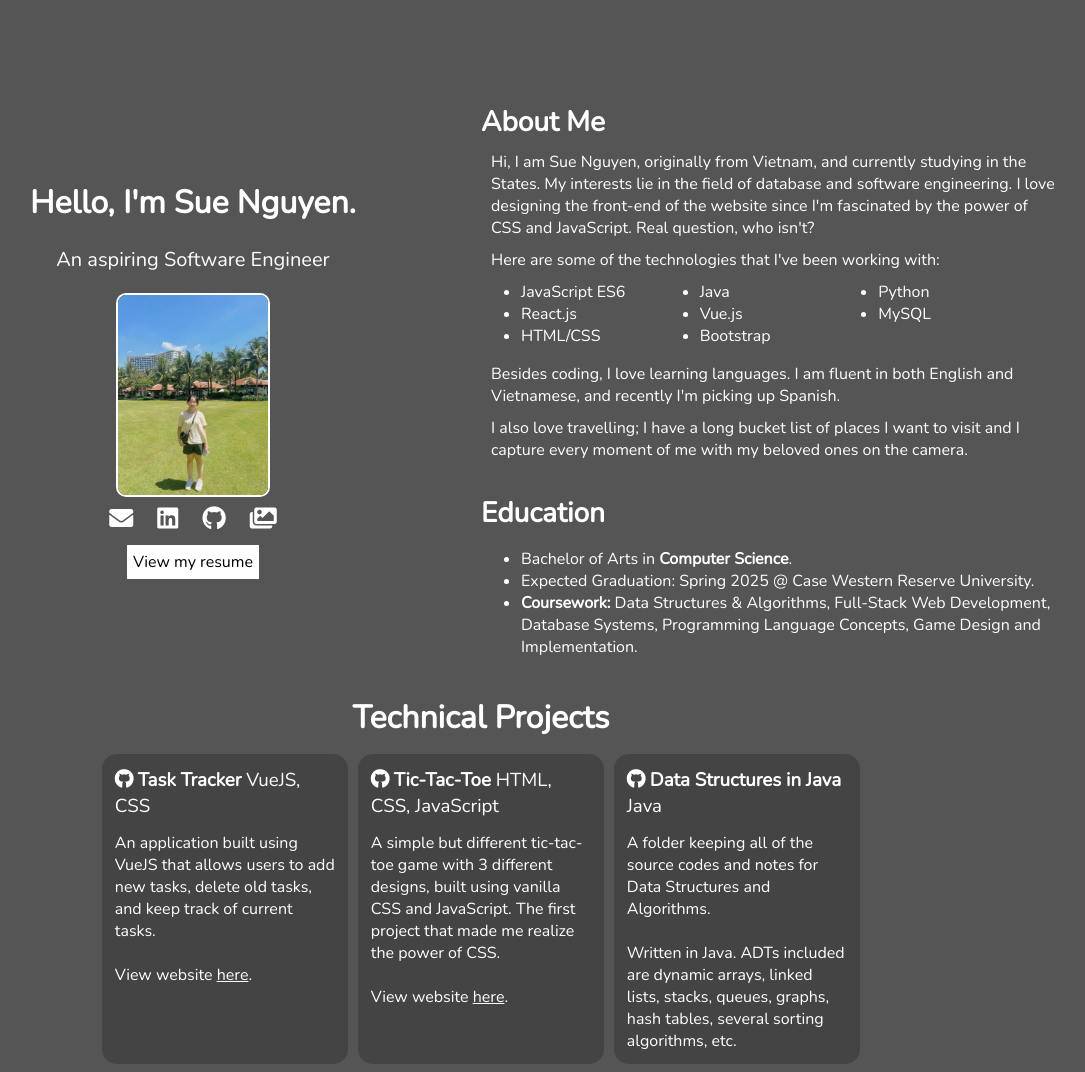
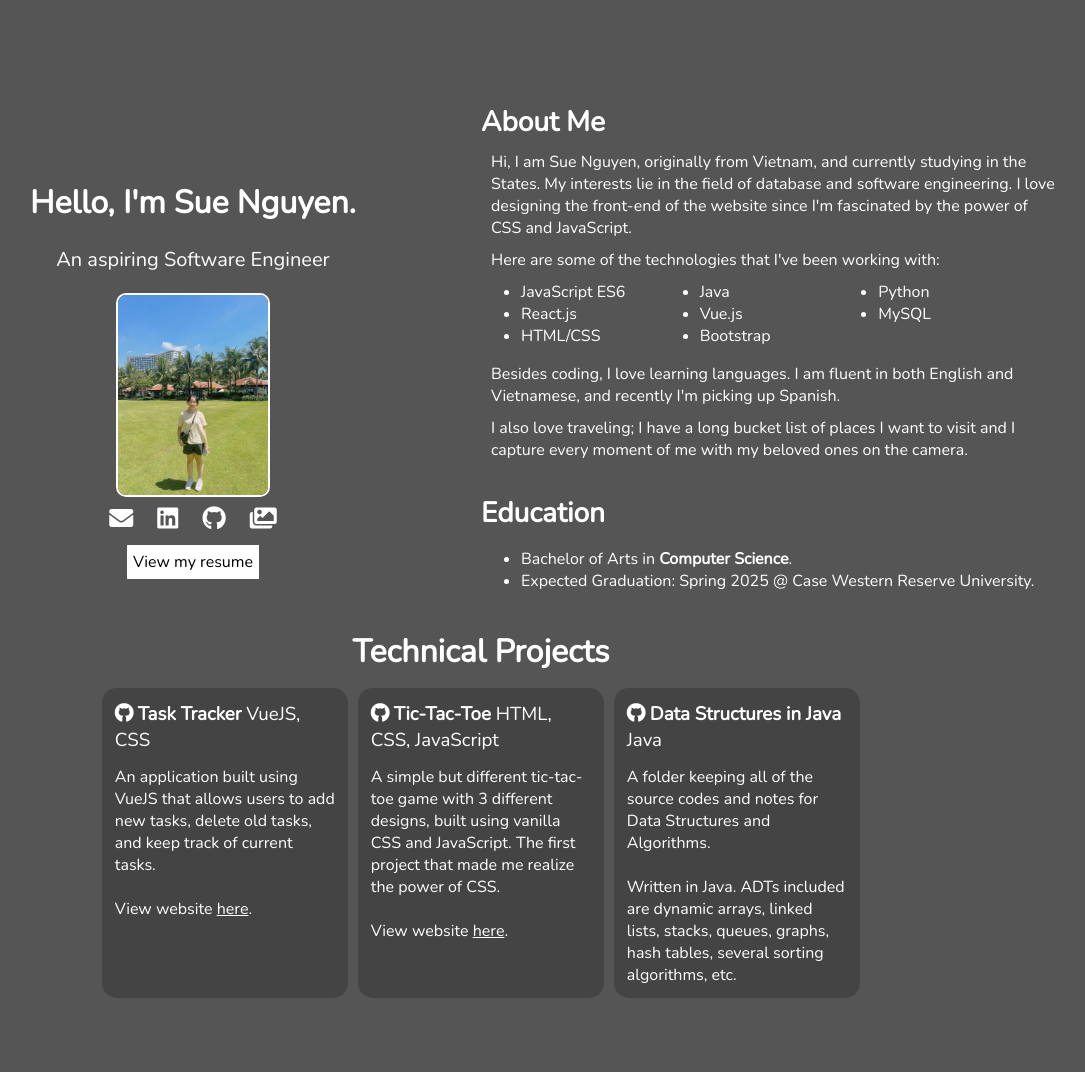
Before and after one commit to sue-nguyen/sue-nguyen.github.io, a plain HTML site: page index.html in a window 1280 px wide. Shown: the whole page, without its empty margins (159-1244 px from the left). After the commit the page ends 1013 px from the top, so only its background shows below. Drawn offline with nearby package versions, Linux system fonts and the light colour scheme.

Commit message:
new commit

```diff
--- a/index.html
+++ b/index.html
@@ -51,8 +51,7 @@
           Hi, I am Sue Nguyen, originally from Vietnam, and currently studying
           in the States. My interests lie in the field of database and software
           engineering. I love designing the front-end of the website since I'm
-          fascinated by the power of CSS and JavaScript. Real question, who
-          isn't?
+          fascinated by the power of CSS and JavaScript.
         </p>
         <p>Here are some of the technologies that I've been working with:</p>
         <ul class="grid-skills">
@@ -70,7 +69,7 @@
           and Vietnamese, and recently I'm picking up Spanish.
         </p>
         <p>
-          I also love travelling; I have a long bucket list of places I want to
+          I also love traveling; I have a long bucket list of places I want to
           visit and I capture every moment of me with my beloved ones on the
           camera.
         </p>
@@ -81,11 +80,6 @@
           </li>
           <li>
             Expected Graduation: Spring 2025 @ Case Western Reserve University.
-          </li>
-          <li>
-            <b>Coursework:</b> Data Structures & Algorithms, Full-Stack Web
-            Development, Database Systems, Programming Language Concepts, Game
-            Design and Implementation.
           </li>
         </ul>
       </div>
--- a/styles.css
+++ b/styles.css
@@ -120,7 +120,7 @@ body {
   font-weight: normal;
 }
 
-@media (max-width: 780px) {
+@media (max-width: 768px) {
   .grid, .grid-3-projects {
     grid-template-columns: 1fr;
   }
@@ -134,6 +134,10 @@ body {
     padding-top: 5rem;
   }
 
+  .project h3, .project p {
+    margin: 1em;
+  }
+
   .section-2 {
     padding: 0;
     padding-left: 1.5rem;
```
